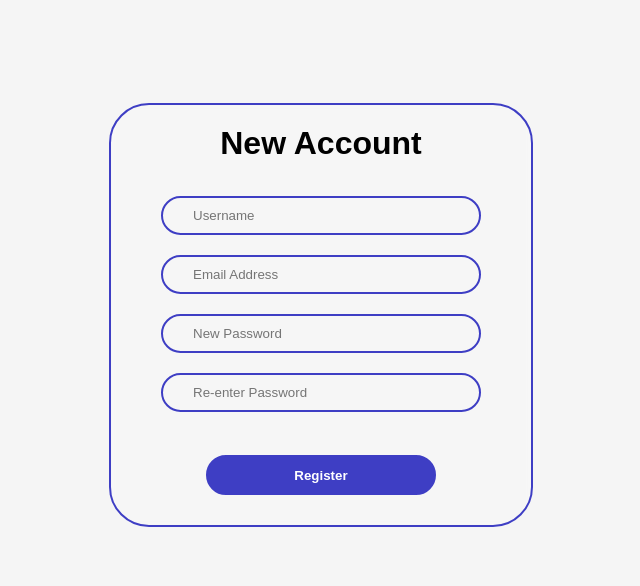
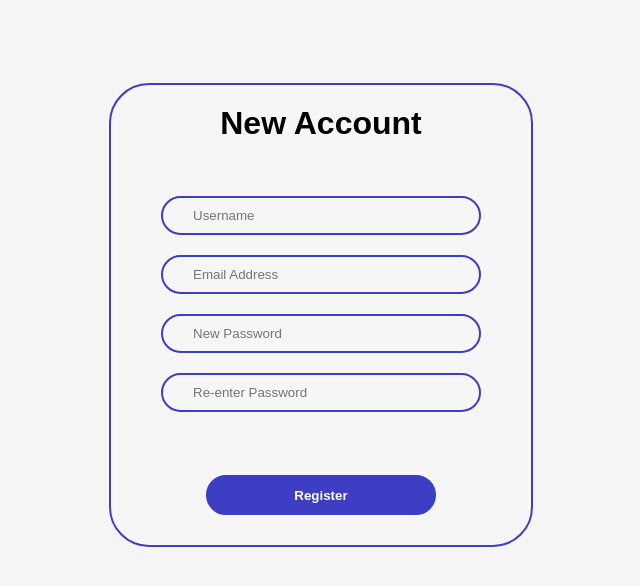
Before and after one commit to Navadeep-Reddy/Mechanical_Backside, a Flask app: page /create_account in a window 1280 px wide. Shown: the top 586 px of the page, without its empty margins (319-959 px from the left). Run offline with Flask 3, Linux system fonts and the light colour scheme.

Commit message:
Fixed small ui error in new account page

```diff
--- a/Data/jobcards.csv
+++ b/Data/jobcards.csv
@@ -1,3 +1,3 @@
-Navadeep,vnavadeepreddysatti@gmail.com,Bicycle,"Suspension, Brake Adjustment, Frame",1212,1221,2024-06-11,on
 Navadeep,vnavadeepreddysatti@gmail.com,Motorcycle,Empty,12,12,2024-06-08,off
 Appu,venkatanavadeep2310116@ssn.edu.in,Car,"Tire Checkup, Brake Checkup, Fuel Injector",1212,121221,2024-06-18,off
+Navadeep,vnavadeepreddysatti@gmail.com,Car,"Fuel Injector, Engine Maintenance",12334,Tn898923203,2024-06-19,off
--- a/Data/user_log.txt
+++ b/Data/user_log.txt
@@ -7,3 +7,4 @@ Navadeep hello vnavadeepreddysatti@gmail.com
 new 1234 test@gmail.com
 df 12 dffdfd
 Appu test venkatanavadeep2310116@ssn.edu.in
+Navadeep-new ds venkatanavadeep2310116@ssn.edu.in
--- a/static/new_user/style.css
+++ b/static/new_user/style.css
@@ -24,7 +24,7 @@ body .wrapper{
     background: rgb(255, 255, 255, 0.1);
     backdrop-filter: blur(5px);
     width: 420px;
-    height: 420px;
+    height: 460px;
     border-radius: 40px;
     border: 2px solid #3e3ec4;
 
```
